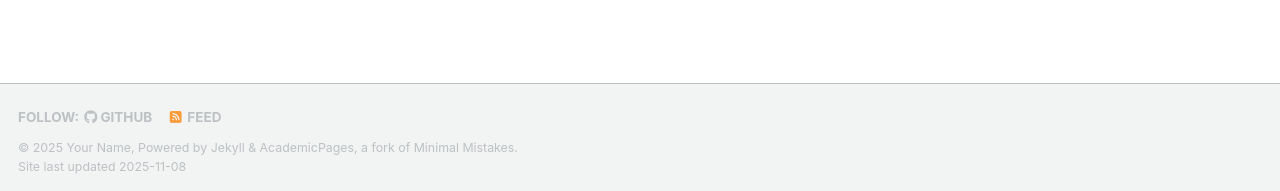
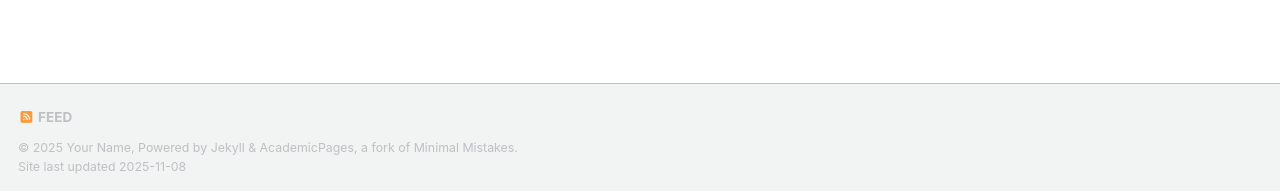
Before and after one commit to el-musleh/el-musleh.github.io, a Jekyll site: the page built from _pages/about.md, in a window 1280 px wide and 900 px high, scrolled down 2853 px. Shown: the part 706-897 px from the top of the window. Built offline with Jekyll 4.4.1, drawn with Linux system fonts in a browser that asks for light colours; some web fonts are replaced; a script that is not in the unit is left out.

Commit message:
Show only RSS feed social icon in footer; Move additional pages as well template files to draft folder;

```diff
--- a/_includes/footer.html
+++ b/_includes/footer.html
@@ -3,15 +3,15 @@
 {% if site.author.github or site.author.bitbucket or site.atom_feed.hide != true %}
 <div class="page__footer-follow">
   <ul class="social-icons">
-    {% if site.data.ui-text[site.locale].follow_label %}
+    <!-- {% if site.data.ui-text[site.locale].follow_label %}
       <li><strong>{{ site.data.ui-text[site.locale].follow_label }}</strong></li>
-    {% endif %}
-    {% if site.author.github %}
+    {% endif %} -->
+    <!-- {% if site.author.github %}
       <li><a href="https://github.com/{{ site.author.github }}"><i class="fab fa-github" aria-hidden="true"></i> GitHub</a></li>
-    {% endif %}
-    {% if site.author.bitbucket %}
+    {% endif %} -->
+    <!-- {% if site.author.bitbucket %}
       <li><a href="https://bitbucket.org/{{ site.author.bitbucket }}"><i class="fab fa-bitbucket" aria-hidden="true"></i> Bitbucket</a></li>
-    {% endif %}
+    {% endif %} -->
     {% if site.atom_feed.hide != true %}
     <li><a href="{% if site.atom_feed.path %}{{ site.atom_feed.path }}{% else %}{{ base_path }}/feed.xml{% endif %}"><i class="fa fa-fw fa-rss-square" aria-hidden="true"></i> {{ site.data.ui-text[site.locale].feed_label | default: "Feed" }}</a></li>
     {% endif %}
```
Also changed, not shown: _drafts/category-archive.html (renamed from _pages/category-archive.html), _drafts/collection-archive.html (renamed from _pages/collection-archive.html), _drafts/cv-json.md (renamed from _pages/cv-json.md), _drafts/files/bibtex1.bib (renamed from files/bibtex1.bib), _drafts/page-archive.html (renamed from _pages/page-archive.html), _drafts/tag-archive.html (renamed from _pages/tag-archive.html), 12 other files.
